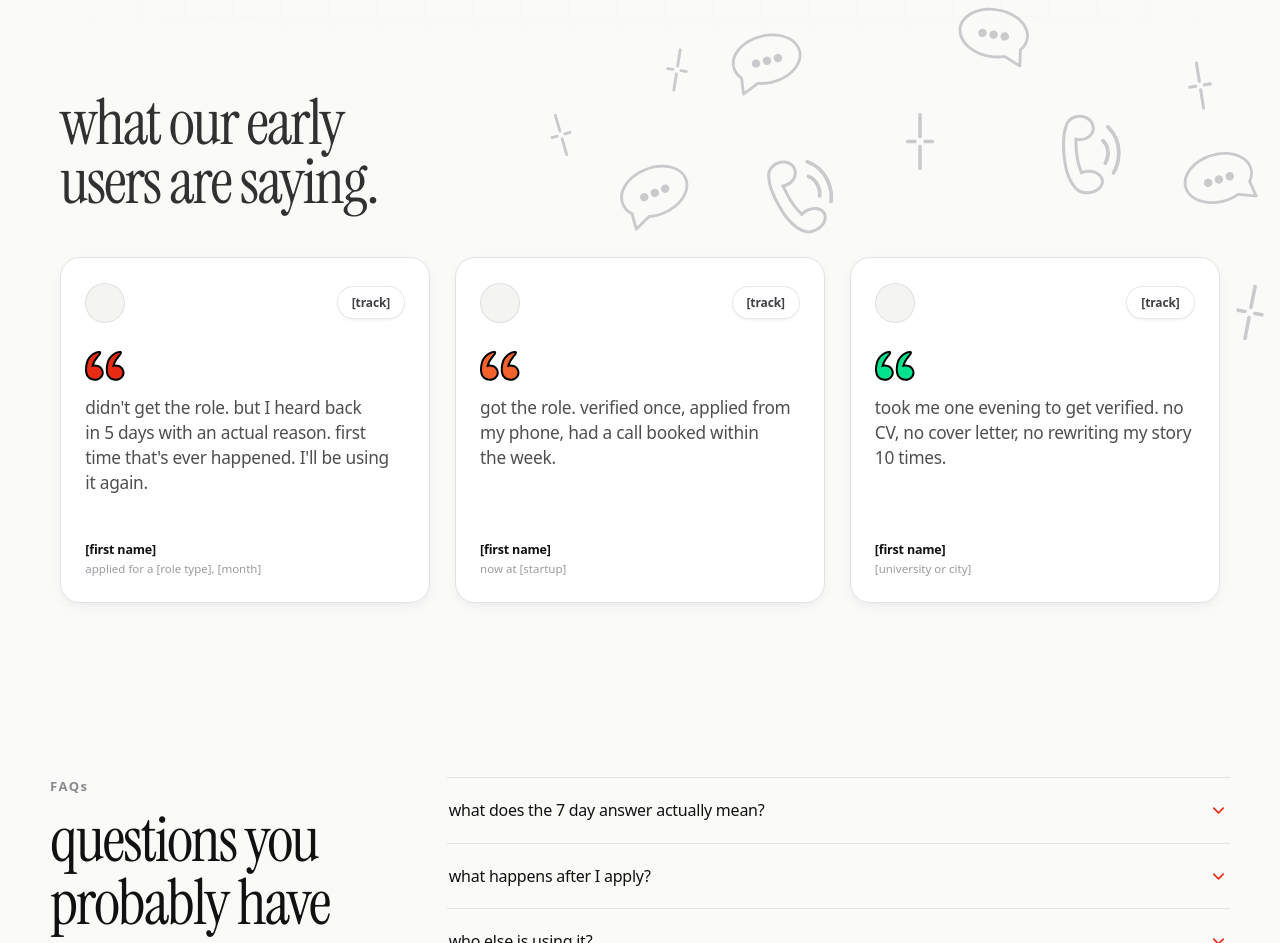
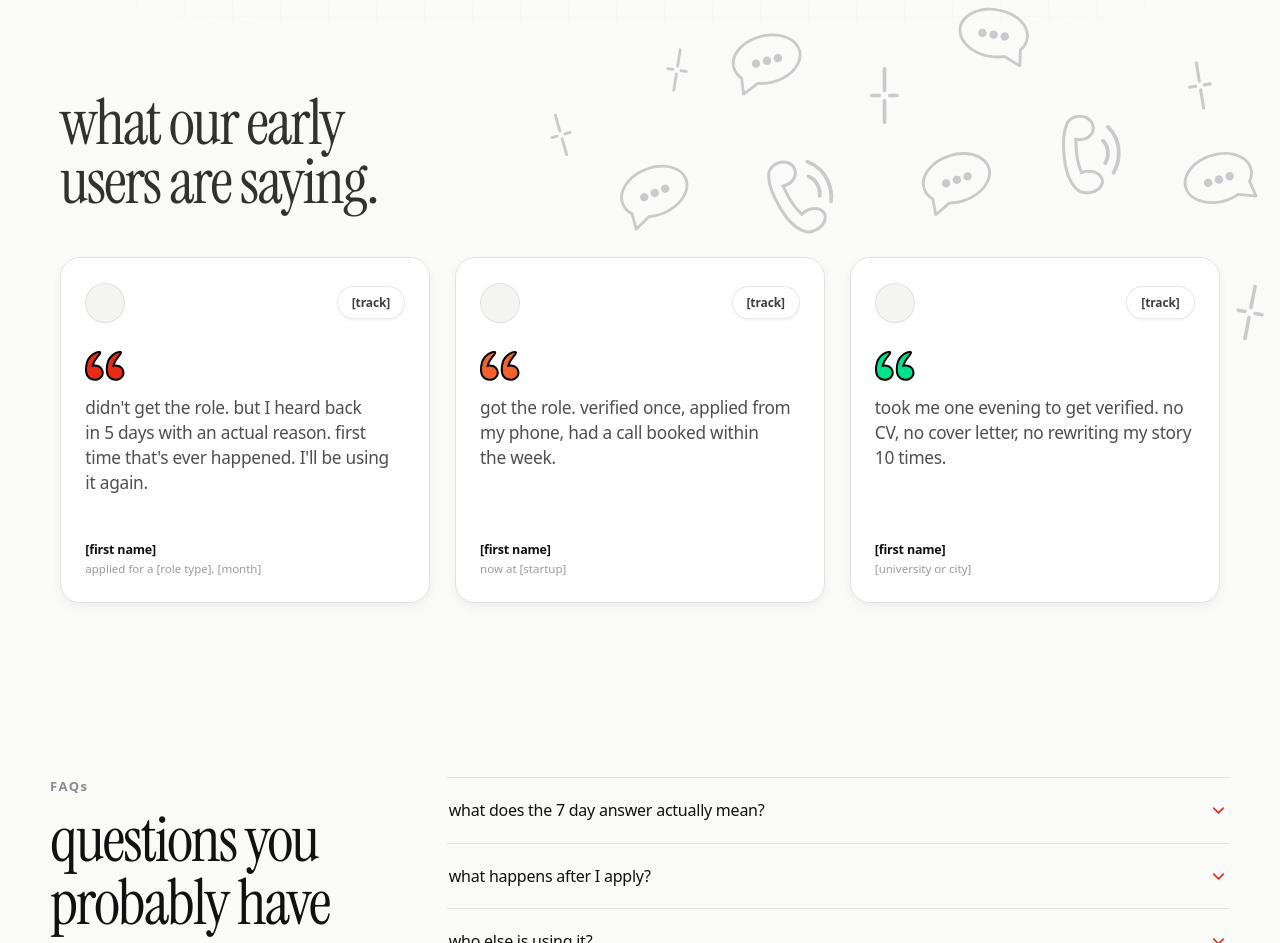
Before and after one commit to AZK-16/mobbin-mcp-claude-uncooked-jobs, a plain HTML site: page index.html in a window 1280 px wide. Shown: the part 8668-9611 px from the top of the page. Drawn offline with nearby package versions, Linux system fonts and the light colour scheme; a web font is replaced by a local one.

Commit message:
Added 1 more speech bubble

```diff
--- a/index.html
+++ b/index.html
@@ -569,7 +569,7 @@
     .dc-ga{left:57.2%;top:-2%;width:clamp(64px,5.6vw,98px);transform:rotate(-14deg);}
     .dc-gb{left:74.8%;top:-6%;width:clamp(64px,5.6vw,98px);transform:scaleX(-1) rotate(-9deg);}
     .dc-gd{left:92.4%;top:16%;width:clamp(64px,5.6vw,98px);transform:scaleX(-1) rotate(17deg);}
-    .dc-sa{left:70.8%;top:10%;width:clamp(24px,2.2vw,38px);transform:rotate(0deg);}
+    .dc-sa{left:68%;top:3%;width:clamp(24px,2.2vw,38px);transform:rotate(0deg);}
     /* these two bracket the glyph bleeding off the right edge, which sits
        between 11% and 41% of the section height */
     .dc-se{left:92.8%;top:2%;width:clamp(21px,1.9vw,33px);transform:rotate(-9deg);}
@@ -581,6 +581,8 @@
        collapses to ~4% by 901px as the heading block widens -- so they only
        appear where there is genuinely room for them. */
     .dc-ge{left:48.4%;top:18%;width:clamp(64px,5.6vw,98px);transform:rotate(-22deg);}
+    /* EXPERIMENT: extra bubble just below the centre star, tilted down to the left */
+    .dc-gf{left:72%;top:16%;width:clamp(64px,5.6vw,98px);transform:rotate(-18deg);}
     /* EXPERIMENT: phone icons dropped into the open gaps between the bubbles and
        stars, both facing right; sized to sit with the bubbles */
     .dc-pa{left:60%;top:16%;width:clamp(45px,5.3vw,70px);transform:rotate(-12deg);}
@@ -1549,6 +1551,7 @@
       <img class="dc-se" src="uploads/star.svg" alt="">
       <img class="dc-sf" src="uploads/star.svg" alt="">
       <img class="dc-ge" src="uploads/speech bubble.svg" alt="">
+      <img class="dc-gf" src="uploads/speech bubble.svg" alt="">
       <img class="dc-sg" src="uploads/star.svg" alt="">
       <img class="dc-sh" src="uploads/star.svg" alt="">
       <!-- EXPERIMENT: phones in the open gaps -->
```
